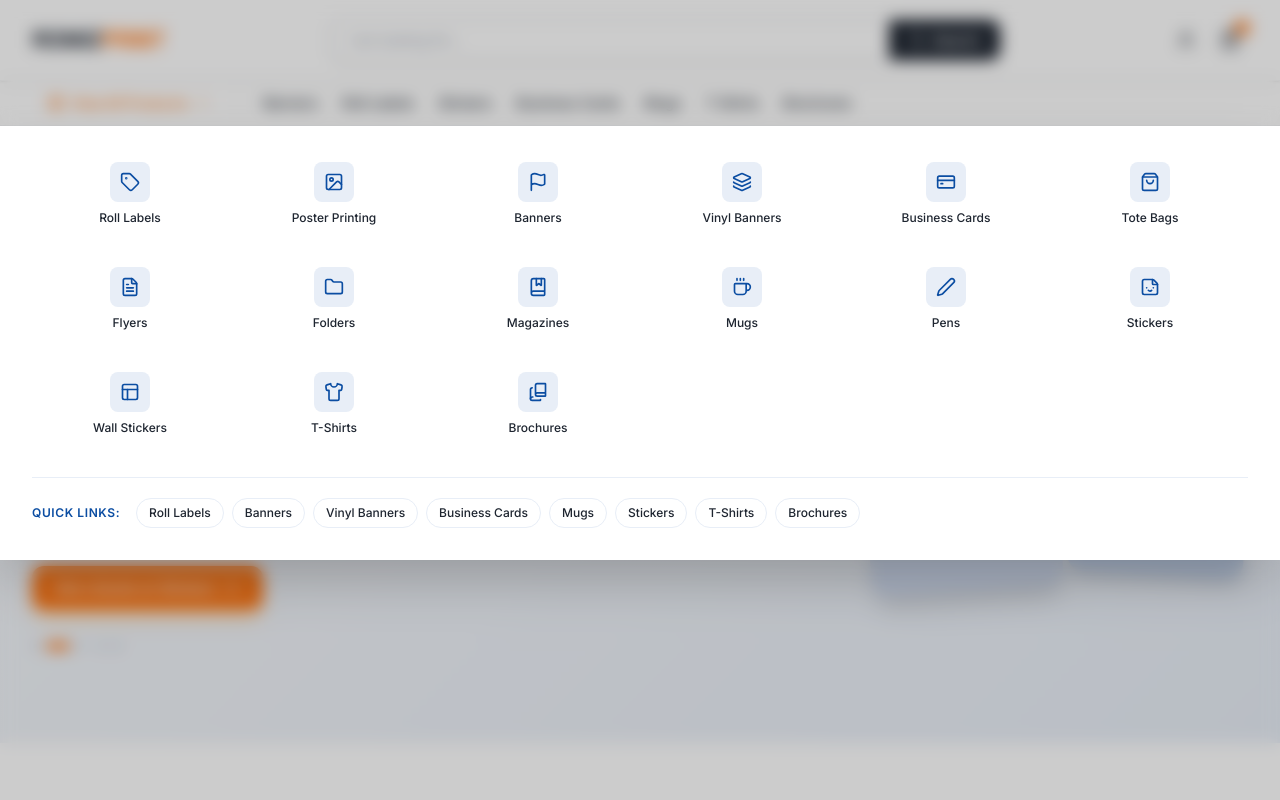
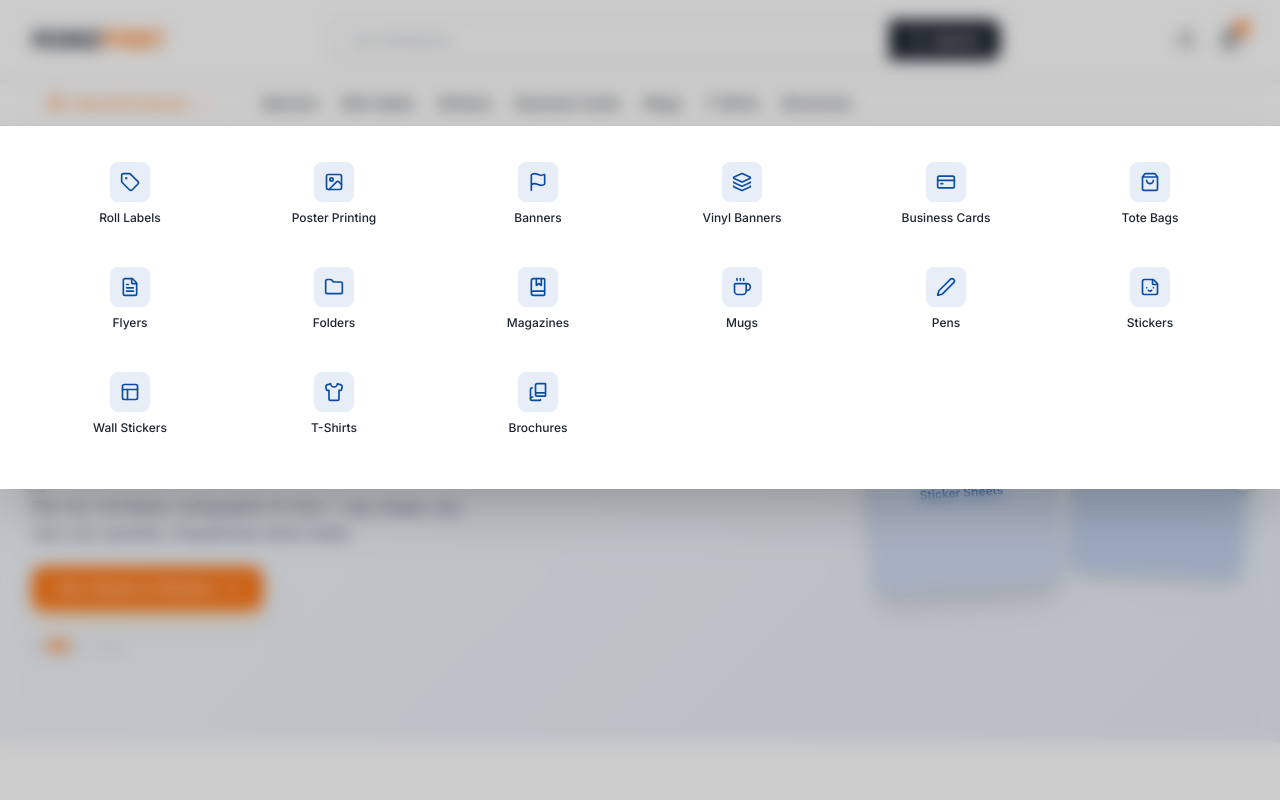
Before and after one commit to youhannayounan9-ai/romiz-print, a Next.js app: page / in a window 1280 px wide. Both pictures are taken after a click on the button "View All Products". Shown: the top 800 px of the page. Built offline with nearby package versions, Linux system fonts and the light colour scheme.

Commit message:
ROMIZ PRINT Supabase live test

```diff
--- a/app/components/MegaMenu.tsx
+++ b/app/components/MegaMenu.tsx
@@ -1,7 +1,7 @@
 "use client";
 
 import Link from "next/link";
-import { categories, quickLinkSlugs } from "../data/categories";
+import { categories } from "../data/categories";
 import { siteConfig } from "../config/site";
 
 interface MegaMenuProps {
@@ -10,7 +10,7 @@ interface MegaMenuProps {
 }
 
 export default function MegaMenu({ isOpen, onClose }: MegaMenuProps) {
-  const quickLinks = categories.filter((c) => quickLinkSlugs.includes(c.slug));
+
 
   if (!isOpen) return null;
 
@@ -69,32 +69,7 @@ export default function MegaMenu({ isOpen, onClose }: MegaMenuProps) {
             })}
           </div>
 
-          {/* Divider */}
-          <div className="my-5 border-t border-[#E8EEF7]" />
 
-          {/* Quick links row */}
-          <div className="flex items-center gap-2 flex-wrap">
-            <span
-              className="text-xs font-semibold uppercase tracking-wider mr-2"
-              style={{ color: siteConfig.colors.primary }}
-            >
-              Quick links:
-            </span>
-            {quickLinks.map((cat) => (
-              <Link
-                key={cat.slug}
-                href={`/categories/${cat.slug}`}
-                onClick={onClose}
-                className="text-xs font-medium px-3 py-1.5 rounded-full border transition-all duration-200 hover:border-[#FF7A1A] hover:text-[#FF7A1A] hover:bg-orange-50"
-                style={{
-                  borderColor: "#E8EEF7",
-                  color: siteConfig.colors.dark,
-                }}
-              >
-                {cat.name}
-              </Link>
-            ))}
-          </div>
         </div>
       </div>
     </div>
```
